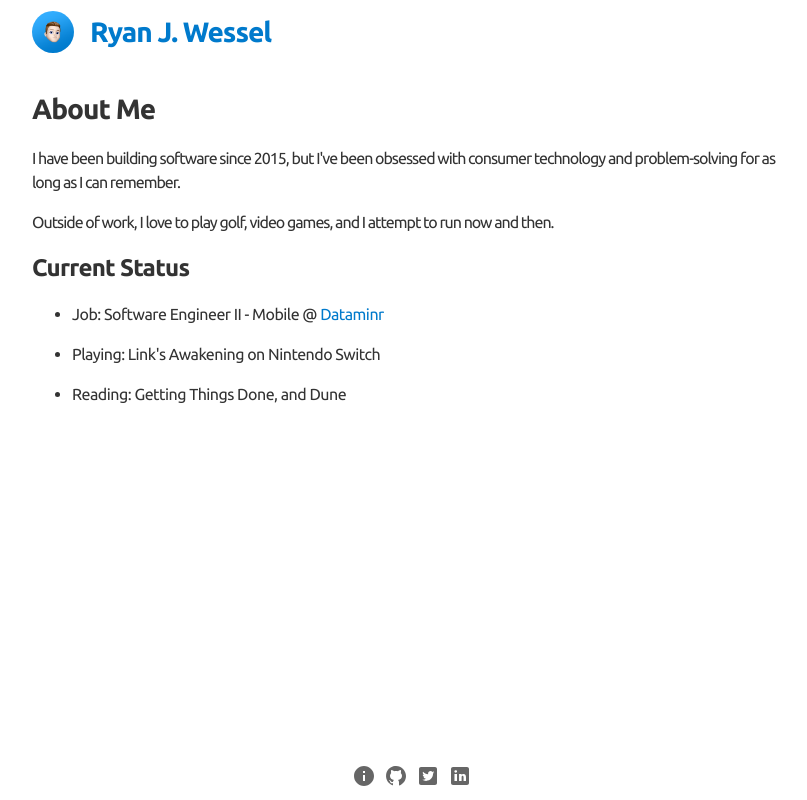
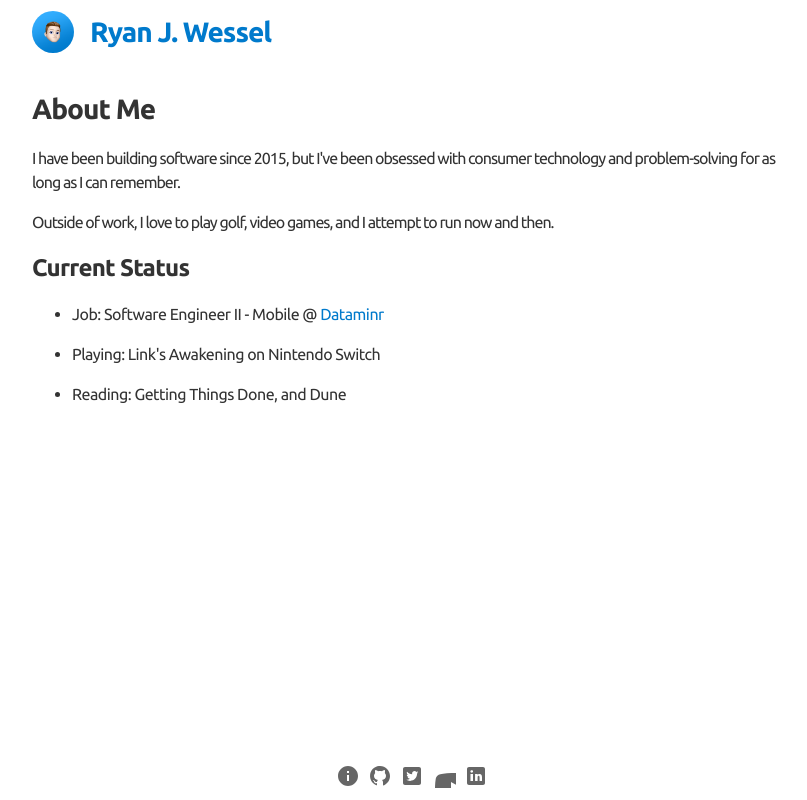
Before and after one commit to ryanjwessel/ryanjwessel.com, a Next.js app: page /info in a window 1280 px wide. Shown: the whole page, without its empty margins (228-1035 px from the left). Built offline with nearby package versions, Linux system fonts and the light colour scheme.

Commit message:
📦 NEW: Add YouTube icon to website footer

```diff
--- a/src/components/Layout/Footer/Footer.js
+++ b/src/components/Layout/Footer/Footer.js
@@ -4,7 +4,7 @@ import Link from 'next/link';
 import StyledFooter from './StyledFooter';
 import Icon from '../../_icons/Icon';
 
-const Footer = ({ github, linkedin, twitter }) => {
+const Footer = ({ github, linkedin, twitter, youtube }) => {
   return (
     <footer>
       <Link href="/info">
@@ -30,6 +30,14 @@ const Footer = ({ github, linkedin, twitter }) => {
       </a>
       <a
         className="icon-link"
+        href={youtube}
+        target="_blank"
+        rel="noreferrer noopener"
+      >
+        <Icon.YouTube />
+      </a>
+      <a
+        className="icon-link"
         href={linkedin}
         target="_blank"
         rel="noreferrer noopener"
@@ -45,6 +53,7 @@ Footer.propTypes = {
   github: PropTypes.string.isRequired,
   linkedin: PropTypes.string.isRequired,
   twitter: PropTypes.string.isRequired,
+  youtube: PropTypes.string.isRequired,
 };
 
 export default Footer;
--- a/src/components/Layout/Layout.js
+++ b/src/components/Layout/Layout.js
@@ -12,6 +12,7 @@ const Layout = ({
   github,
   linkedin,
   twitter,
+  youtube,
   children,
 }) => {
   return (
@@ -19,7 +20,12 @@ const Layout = ({
       <Meta title={title} description={description} />
       <Header headline={headline} />
       <section className="content-container">{children}</section>
-      <Footer github={github} linkedin={linkedin} twitter={twitter} />
+      <Footer
+        github={github}
+        linkedin={linkedin}
+        twitter={twitter}
+        youtube={youtube}
+      />
       <style jsx>{StyledLayout}</style>
     </div>
   );
@@ -32,6 +38,7 @@ Layout.propTypes = {
   github: PropTypes.string.isRequired,
   linkedin: PropTypes.string.isRequired,
   twitter: PropTypes.string.isRequired,
+  youtube: PropTypes.string.isRequired,
   children: PropTypes.oneOfType([
     PropTypes.arrayOf(PropTypes.node),
     PropTypes.node,
--- a/src/components/_icons/Icon.js
+++ b/src/components/_icons/Icon.js
@@ -2,12 +2,14 @@ import About from './About';
 import GitHub from './GitHub';
 import LinkedIn from './LinkedIn';
 import Twitter from './Twitter';
+import YouTube from './YouTube';
 
 const Icon = {
   About,
   GitHub,
   LinkedIn,
   Twitter,
+  YouTube,
 };
 
 export default Icon;
--- /dev/null
+++ b/src/components/_icons/YouTube.js
@@ -0,0 +1,17 @@
+import React from 'react';
+
+const YouTube = () => (
+  <svg
+    className="icon"
+    xmlns="http://www.w3.org/2000/svg"
+    x="0px"
+    y="0px"
+    width="24"
+    height="24"
+    viewBox="0 0 24 24"
+  >
+    <path d="M 44.898438 14.5 C 44.5 12.300781 42.601563 10.699219 40.398438 10.199219 C 37.101563 9.5 31 9 24.398438 9 C 17.800781 9 11.601563 9.5 8.300781 10.199219 C 6.101563 10.699219 4.199219 12.199219 3.800781 14.5 C 3.398438 17 3 20.5 3 25 C 3 29.5 3.398438 33 3.898438 35.5 C 4.300781 37.699219 6.199219 39.300781 8.398438 39.800781 C 11.898438 40.5 17.898438 41 24.5 41 C 31.101563 41 37.101563 40.5 40.601563 39.800781 C 42.800781 39.300781 44.699219 37.800781 45.101563 35.5 C 45.5 33 46 29.398438 46.101563 25 C 45.898438 20.5 45.398438 17 44.898438 14.5 Z M 19 32 L 19 18 L 31.199219 25 Z" />
+  </svg>
+);
+
+export default YouTube;
--- a/src/data/config.json
+++ b/src/data/config.json
@@ -4,5 +4,6 @@
   "description": "A place for me to write about software and other things.",
   "twitter": "https://twitter.com/ryanjwessel",
   "linkedin": "https://www.linkedin.com/in/ryanjwessel/",
-  "github": "https://github.com/ryanjwessel"
+  "github": "https://github.com/ryanjwessel",
+  "youtube": "https://www.youtube.com/channel/UCkeXxgKy5HzWW1lk0_lLguA?view_as=subscriber"
 }
--- a/src/pages/blog/[slug].js
+++ b/src/pages/blog/[slug].js
@@ -19,6 +19,7 @@ const BlogTemplate = ({
   github,
   linkedin,
   twitter,
+  youtube,
   markdownBody,
 }) => (
   <Layout
@@ -29,6 +30,7 @@ const BlogTemplate = ({
     github={github}
     linkedin={linkedin}
     twitter={twitter}
+    youtube={youtube}
   >
     <article>
       <BlogHeader frontmatter={frontmatter} />
@@ -56,6 +58,7 @@ BlogTemplate.propTypes = {
   github: PropTypes.string.isRequired,
   linkedin: PropTypes.string.isRequired,
   twitter: PropTypes.string.isRequired,
+  youtube: PropTypes.string.isRequired,
   markdownBody: PropTypes.string.isRequired,
 };
 
@@ -71,6 +74,7 @@ export async function getStaticProps({ ...ctx }) {
     github,
     linkedin,
     twitter,
+    youtube,
   } = await import('src/data/config.json');
   const { data, content } = matter(post.default);
 
@@ -82,6 +86,7 @@ export async function getStaticProps({ ...ctx }) {
       github,
       linkedin,
       twitter,
+      youtube,
       frontmatter: data,
       markdownBody: content,
     },
--- a/src/pages/index.js
+++ b/src/pages/index.js
@@ -12,6 +12,7 @@ const Index = ({
   github,
   linkedin,
   twitter,
+  youtube,
   posts,
 }) => {
   return (
@@ -23,6 +24,7 @@ const Index = ({
       github={github}
       linkedin={linkedin}
       twitter={twitter}
+      youtube={youtube}
     >
       <section>
         <BlogList posts={posts} />
@@ -38,6 +40,7 @@ Index.propTypes = {
   github: PropTypes.string.isRequired,
   linkedin: PropTypes.string.isRequired,
   twitter: PropTypes.string.isRequired,
+  youtube: PropTypes.string.isRequired,
   posts: postListPropTypes,
 };
 
@@ -51,6 +54,7 @@ export async function getStaticProps() {
     github,
     linkedin,
     twitter,
+    youtube,
   } = await import('../data/config.json');
   // Get posts & context from folder
   const posts = ((context) => {
@@ -88,6 +92,7 @@ export async function getStaticProps() {
       github,
       linkedin,
       twitter,
+      youtube,
     },
   };
 }
--- a/src/pages/info.js
+++ b/src/pages/info.js
@@ -13,6 +13,7 @@ const Info = ({
   github,
   linkedin,
   twitter,
+  youtube,
   frontmatter,
   markdownBody,
 }) => {
@@ -25,6 +26,7 @@ const Info = ({
       github={github}
       linkedin={linkedin}
       twitter={twitter}
+      youtube={youtube}
     >
       <section>
         <h1>{frontmatter.title}</h1>
@@ -45,6 +47,7 @@ Info.propTypes = {
   github: PropTypes.string.isRequired,
   linkedin: PropTypes.string.isRequired,
   twitter: PropTypes.string.isRequired,
+  youtube: PropTypes.string.isRequired,
   markdownBody: PropTypes.string.isRequired,
 };
 
@@ -59,6 +62,7 @@ export async function getStaticProps() {
     github,
     linkedin,
     twitter,
+    youtube,
   } = await import('../data/config.json');
   const { data, content } = matter(post.default);
 
@@ -70,6 +74,7 @@ export async function getStaticProps() {
       github,
       linkedin,
       twitter,
+      youtube,
       frontmatter: data,
       markdownBody: content,
     },
```
Also changed, not shown: public/favicon.js (+1 -1 lines).
